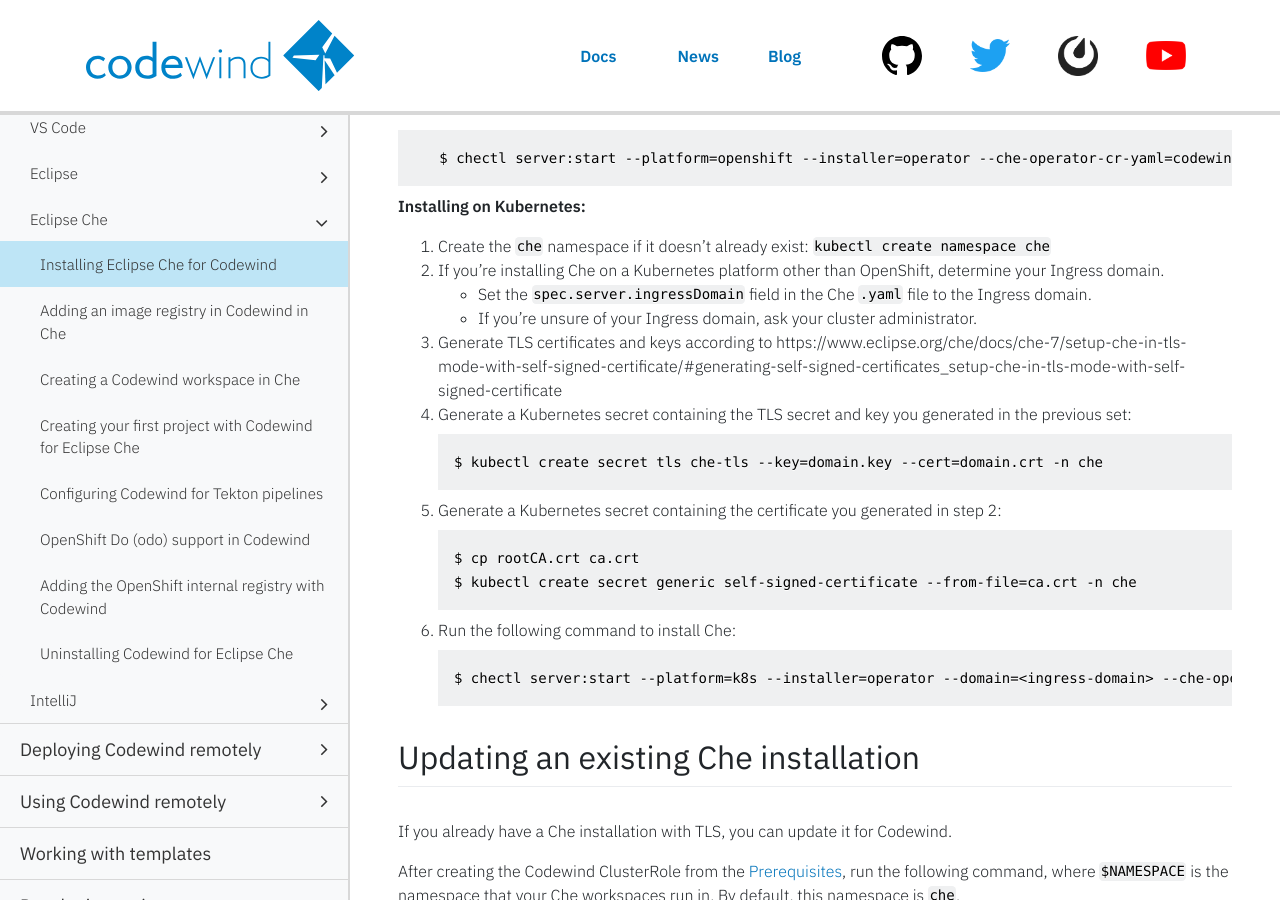
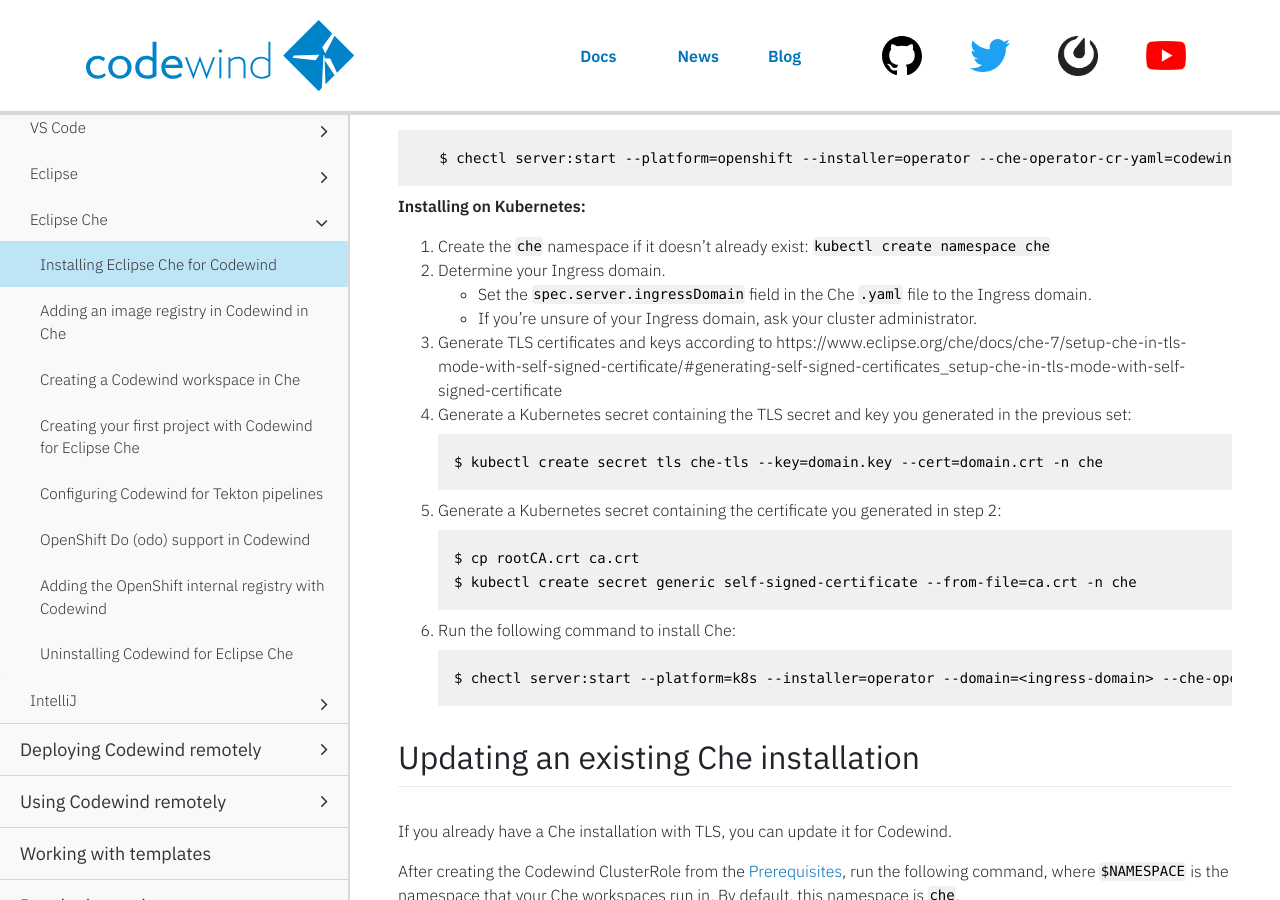
Before and after one commit to eclipse-archived/codewind-docs, a Jekyll site: the page built from docs/_documentations/che-installinfo.md, in a window 1280 px wide and 900 px high, scrolled down 1170 px. Built offline with Jekyll 4.4.1, drawn with Linux system fonts in a browser that asks for light colours; nearby versions of some CDN libraries; comment, search, counter and statistics services are not loaded.

Commit message:
Remove reundant setting
Signed-off-by: John Collier <John.J.Collier@ibm.com>

```diff
--- a/docs/_documentations/che-installinfo.md
+++ b/docs/_documentations/che-installinfo.md
@@ -45,7 +45,7 @@ Run the following command to install Che on OpenShift with Chectl:
 **Installing on Kubernetes:**
 
 1. Create the `che` namespace if it doesn't already exist: `kubectl create namespace che`
-2. If you're installing Che on a Kubernetes platform other than OpenShift, determine your Ingress domain.
+2. Determine your Ingress domain.
     - Set the `spec.server.ingressDomain` field in the Che `.yaml` file to the Ingress domain.
     - If you're unsure of your Ingress domain, ask your cluster administrator.
 3. Generate TLS certificates and keys according to https://www.eclipse.org/che/docs/che-7/setup-che-in-tls-mode-with-self-signed-certificate/#generating-self-signed-certificates_setup-che-in-tls-mode-with-self-signed-certificate
```
